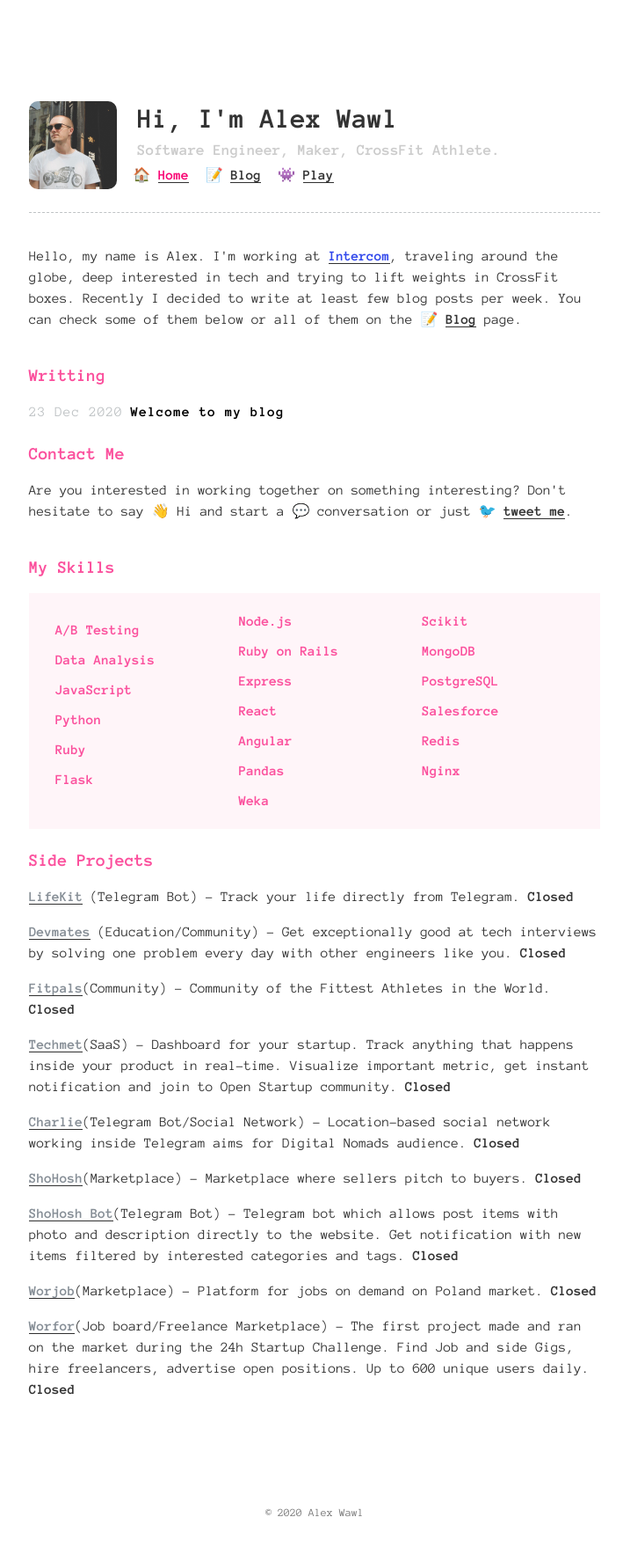
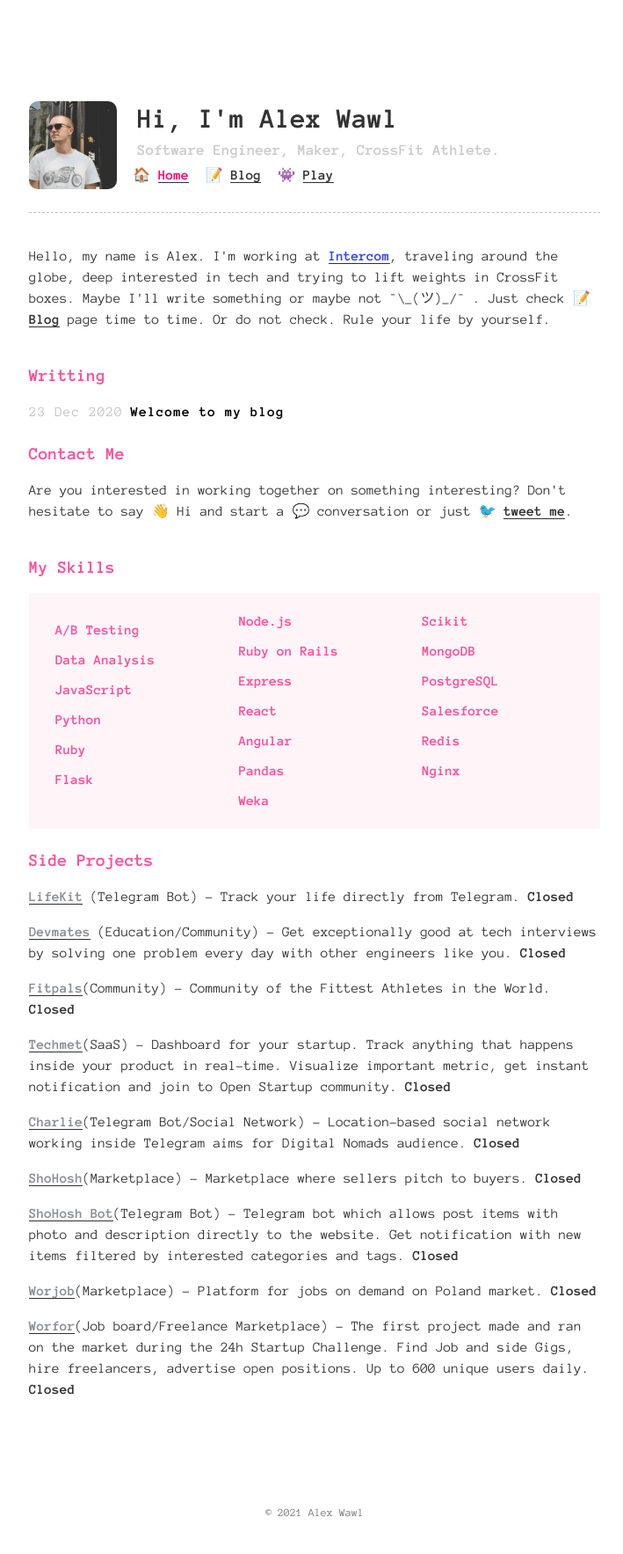
Before and after one commit to alexwawl/alexwawl.github.io, a Jekyll site: the page built from index.html, in a window 1280 px wide. Shown: the whole page at 88% size, without its empty margins (282-991 px from the left). Built offline with Jekyll 4.4.1, drawn with Linux system fonts in a browser that asks for light colours; a script that is not in the unit is left out.

Commit message:
layout with general words and 2021 copyrights :facepalm:

```diff
--- a/_layouts/default.html
+++ b/_layouts/default.html
@@ -52,7 +52,7 @@
       {{ content }}
     </section>
     <div class="footer">
-      © 2020 Alex Wawl
+      © 2021 Alex Wawl
     </div>
   </body>
 </html>
--- a/index.html
+++ b/index.html
@@ -4,7 +4,7 @@
 ---
 <section id="intro">
 	<div class="row">
-        <p>Hello, my name is Alex. I'm working at <a target="_blank" href="https://intercom.com/" class="intercom-branding">Intercom</a>, traveling around the globe, deep interested in tech and trying to lift weights in CrossFit boxes. Recently I decided to write at least few blog posts per week. You can check some of them below or all of them on the 📝 <a href="/blog">Blog</a> page.
+        <p>Hello, my name is Alex. I'm working at <a target="_blank" href="https://intercom.com/" class="intercom-branding">Intercom</a>, traveling around the globe, deep interested in tech and trying to lift weights in CrossFit boxes. Maybe I'll write something or maybe not ¯\_(ツ)_/¯ . Just check 📝 <a href="/blog">Blog</a> page time to time. Or do not check. Rule your life by yourself.
         </p>
     </div>
 </section>
```
